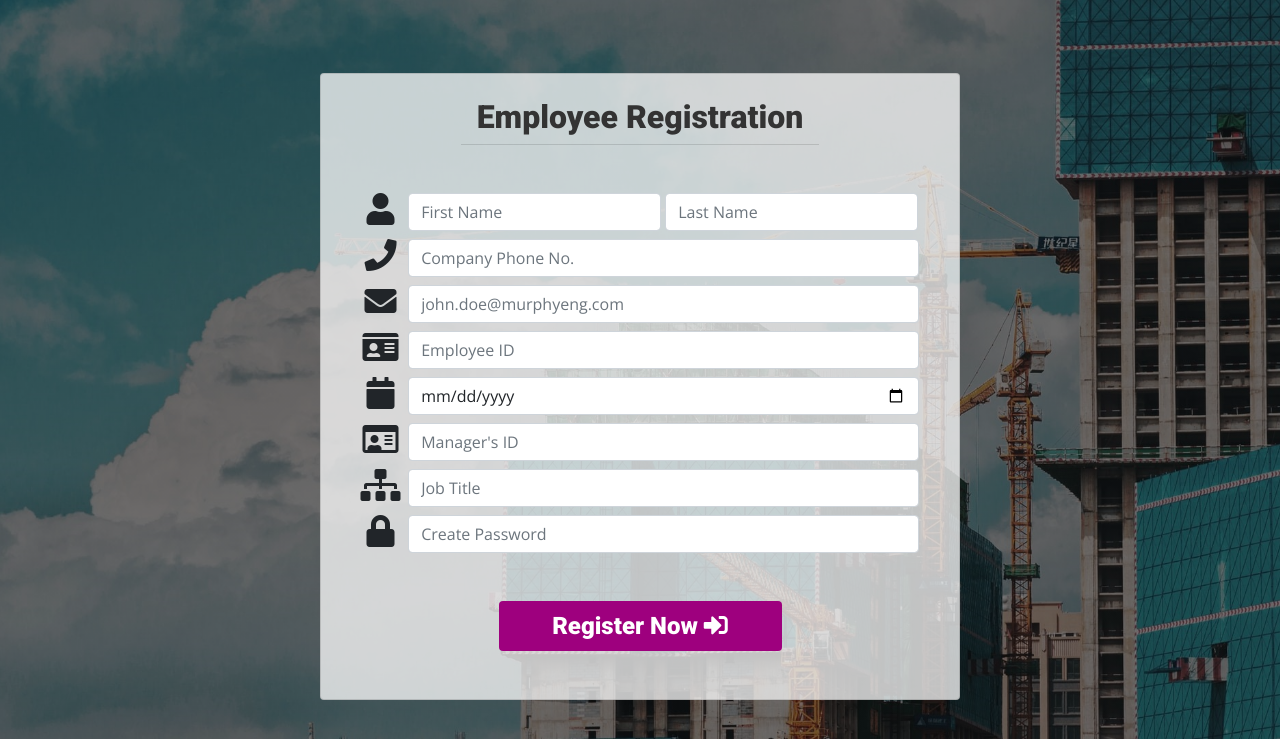
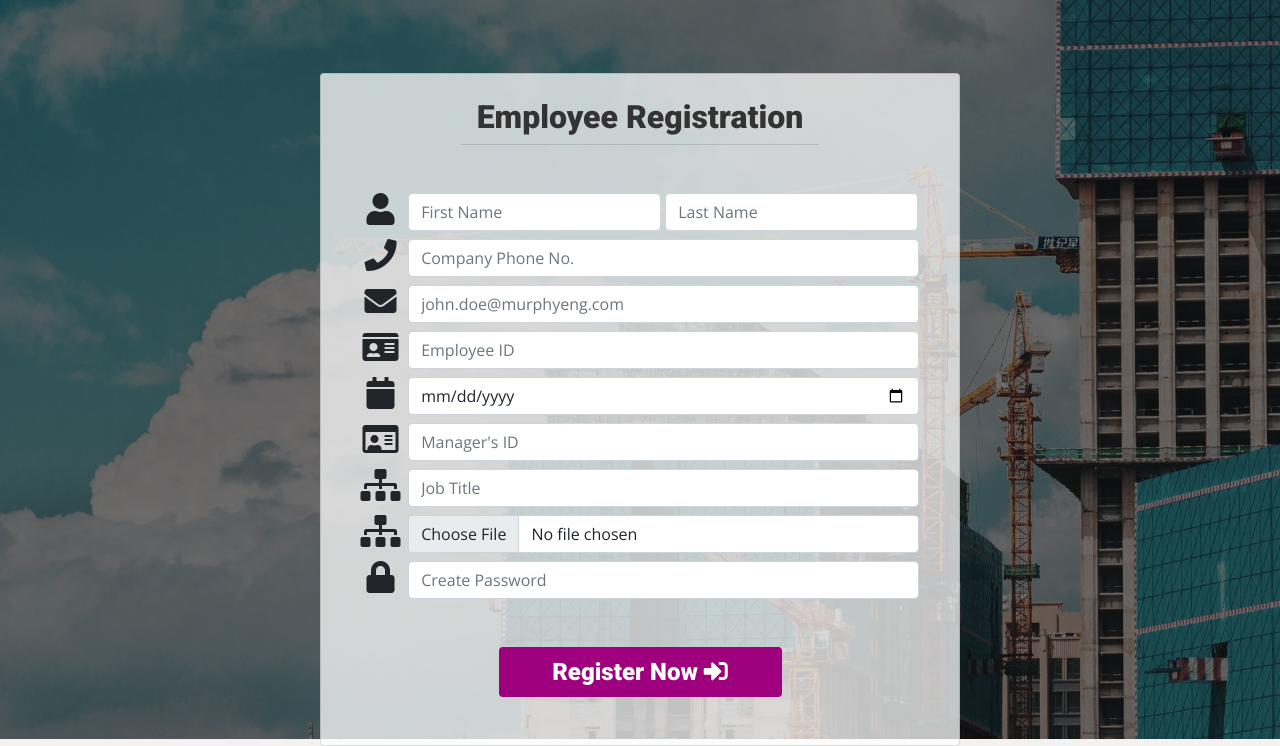
Before and after one commit to Code-Institute-Submissions/Milestone-Project-143, a Flask app: page /register in a window 1280 px wide. Shown: the part 87-833 px from the top of the page. Run offline with Flask 2, Linux system fonts and the light colour scheme; some libraries are stand-ins or nearby versions.

Commit message:
Connected to AWS server and uploaded images from registration form

```diff
--- a/app.py
+++ b/app.py
@@ -5,6 +5,8 @@ from flask import (
 from flask_pymongo import PyMongo
 from bson.objectid import ObjectId
 from werkzeug.security import generate_password_hash, check_password_hash
+from werkzeug.utils import secure_filename
+import boto3
 if os.path.exists("env.py"):
     import env
 
@@ -16,8 +18,17 @@ app.config["MONGO_DBNAME"] = os.environ.get("MONGO_DBNAME")
 app.config["MONGO_URI"] = os.environ.get("MONGO_URI")
 app.secret_key = os.environ.get("SECRET_KEY")
 
+mongo = PyMongo(app)
 
-mongo = PyMongo(app)
+BUCKET_NAME = "pmtoolms3"
+S3_KEY = os.environ.get("S3_ACCESS_KEY")
+S3_SECRET = os.environ.get("S3_SECRET_ACCESS_KEY")
+S3_LOCATION = 'http://{}.s3.amazonaws.com/'.format(BUCKET_NAME)
+
+s3 = boto3.client( "s3",
+   aws_access_key_id = S3_KEY,
+   aws_secret_access_key = S3_SECRET)
+
 
 
 @app.route("/")
@@ -43,6 +54,19 @@ def register():
             flash("Email already in use, try logging in instead.")
             return redirect(url_for("login"))
 
+        # Upload Image to AWS
+        img = request.files["file"]
+        if img:
+                filename = secure_filename(img.filename)
+                img.save(filename)
+                s3.upload_file(
+                    Bucket = BUCKET_NAME,
+                    Filename=filename,
+                    Key = filename
+                )
+        imglocation = "{}{}".format(S3_LOCATION, filename)
+
+        # Insert Info into Mondo DB
         register = {
             "first_name": request.form.get("first_name").lower(),
             "last_name": request.form.get("last_name").lower(),
@@ -52,7 +76,8 @@ def register():
             "dob": request.form.get("dob"),
             "manager_id": request.form.get("manager_id"),
             "title": request.form.get("title").lower(),
-            "password": generate_password_hash(request.form.get("password"))
+            "password": generate_password_hash(request.form.get("password")),
+            "imgurl": imglocation
         }
         mongo.db.employees.insert_one(register)
 
--- a/templates/register.html
+++ b/templates/register.html
@@ -5,7 +5,7 @@
     <div class="row px-0">
         <div class="heroimage p-0">
         <div class="px-0">
-            <form class="card col-10 offset-1 col-md-6 offset-md-3 overlay" method="POST" action="{{ url_for('register') }}" style="position:absolute; top: 10%; z-index: 3;">
+            <form class="card col-10 offset-1 col-md-6 offset-md-3 overlay" method="POST" action="{{ url_for('register') }}" style="position:absolute; top: 10%; z-index: 3;" enctype="multipart/form-data">
                     <h5 class="card-header darktext largetext mx-auto pt-4 text-center">Employee Registration</h5>
                     <div class="card-body p-3 p-md-5">
                         <!--First Name-->
@@ -72,6 +72,15 @@
                                 <input type="text" name="title" pattern="^[a-zA-Z]{5,25}$" class="form-control" id="title" placeholder="Job Title" minlength="5" maxlength="25" required>
                             </div>
                         </div>
+                        <!--Upload Employee File-->
+                        <div class="mb-2 row">
+                            <div class="col-1 text-center p-0">
+                                <i class="fas fa-sitemap align-middle largeicon"></i>
+                            </div>
+                            <div class="col-11 p-0 px-1">
+                                <input type="file" name="file" value="file" class="form-control" id="file" placeholder="Upload Employee Photo" required>
+                            </div>
+                        </div>
                         <!--Create Password Input-->
                         <div class="mb-5 row">
                             <div class="col-1 text-center p-0">
```
Also changed, not shown: depositphotos_30501191-stock-photo-pretty-woman-headshot.jpg (added).
